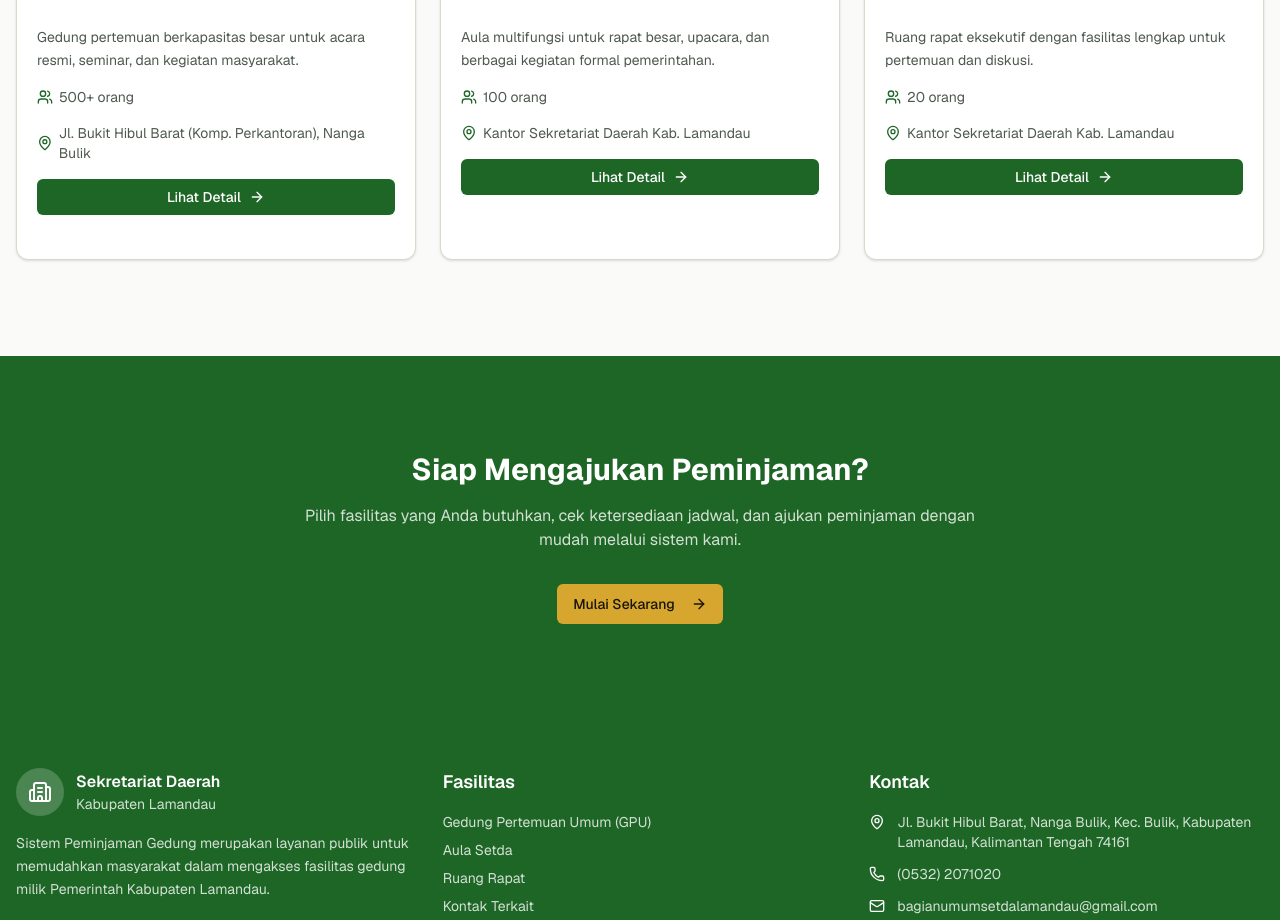
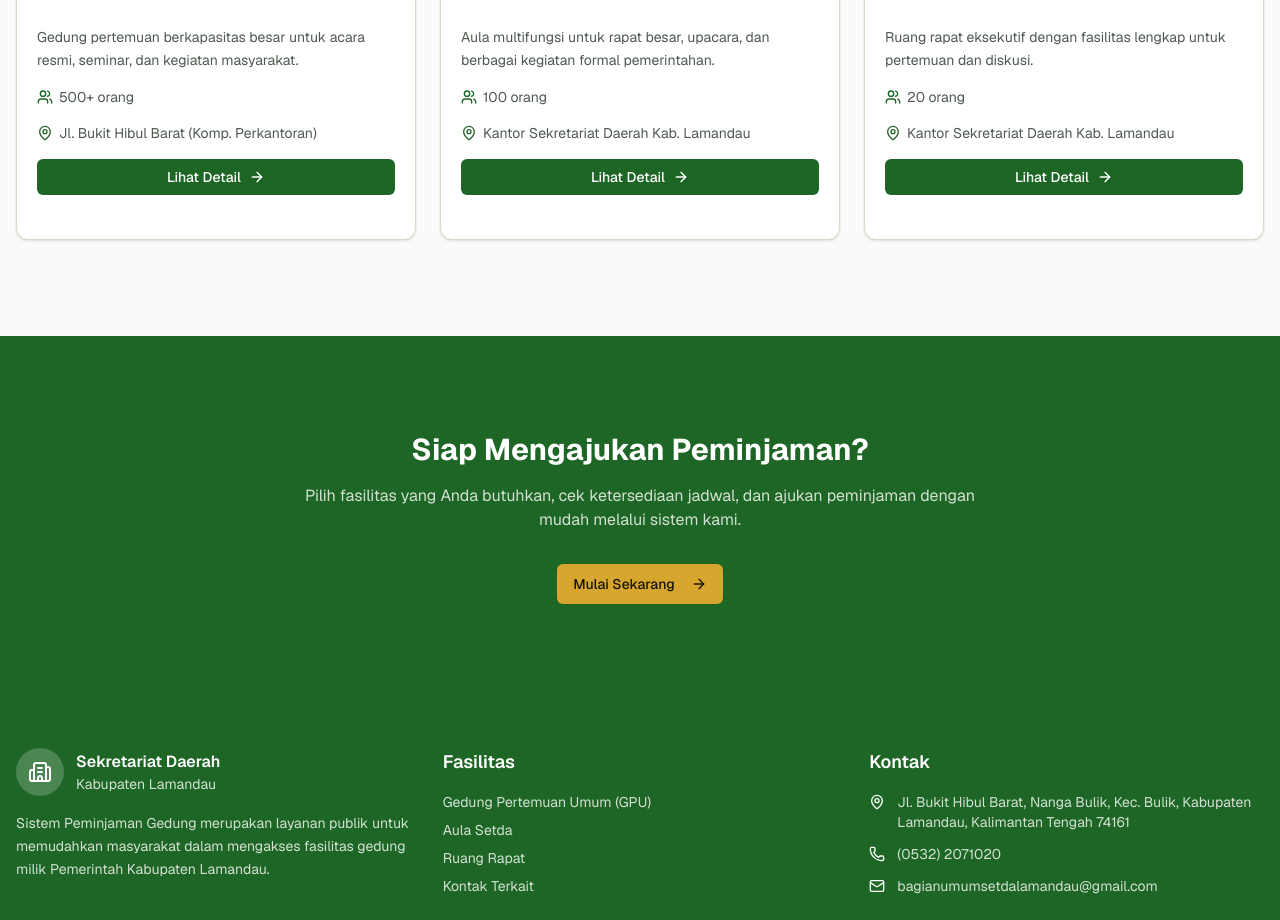
Before and after one commit to rhakapradena/pinjampakai, a Next.js app: page / in a window 1280 px wide. Shown: the part 1680-2600 px from the top of the page. Built offline with nearby package versions, Linux system fonts and the light colour scheme.

Commit message:
Update page.tsx

```diff
--- a/app/page.tsx
+++ b/app/page.tsx
@@ -12,7 +12,7 @@ const facilities = [
     image: "/images/gedung-pertemuan-umum.jpg",
     href: "/gpu",
     capacity: "500+ orang",
-    location: "Jl. Bukit Hibul Barat (Komp. Perkantoran), Nanga Bulik",
+    location: "Jl. Bukit Hibul Barat (Komp. Perkantoran)",
   },
   {
     title: "Aula Setda",
```
